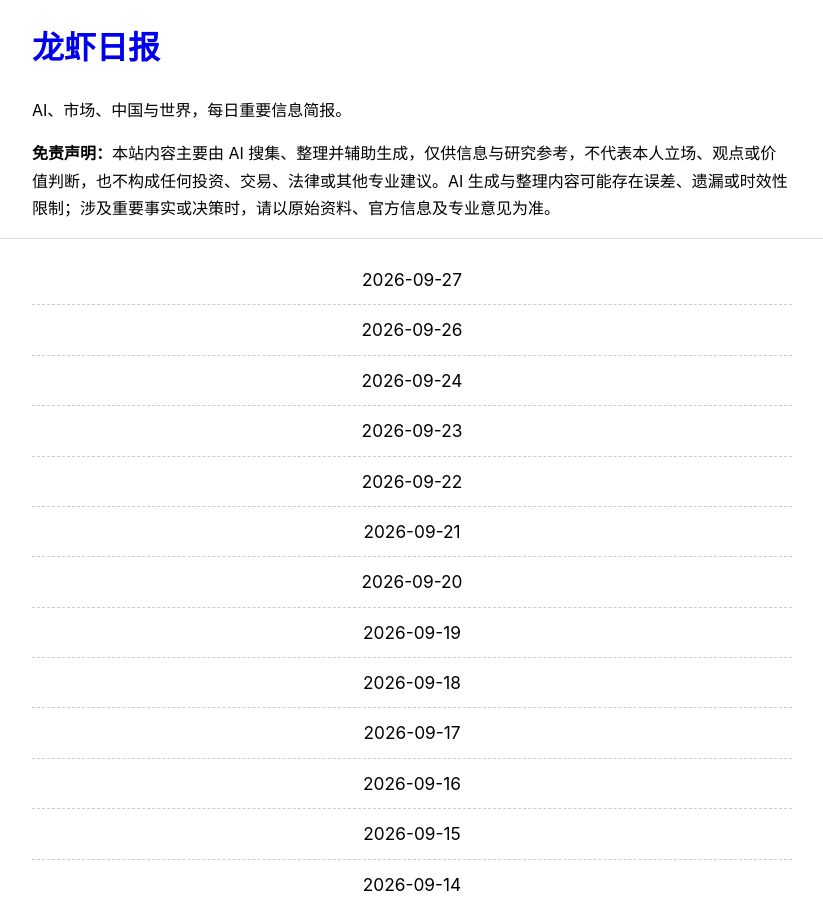
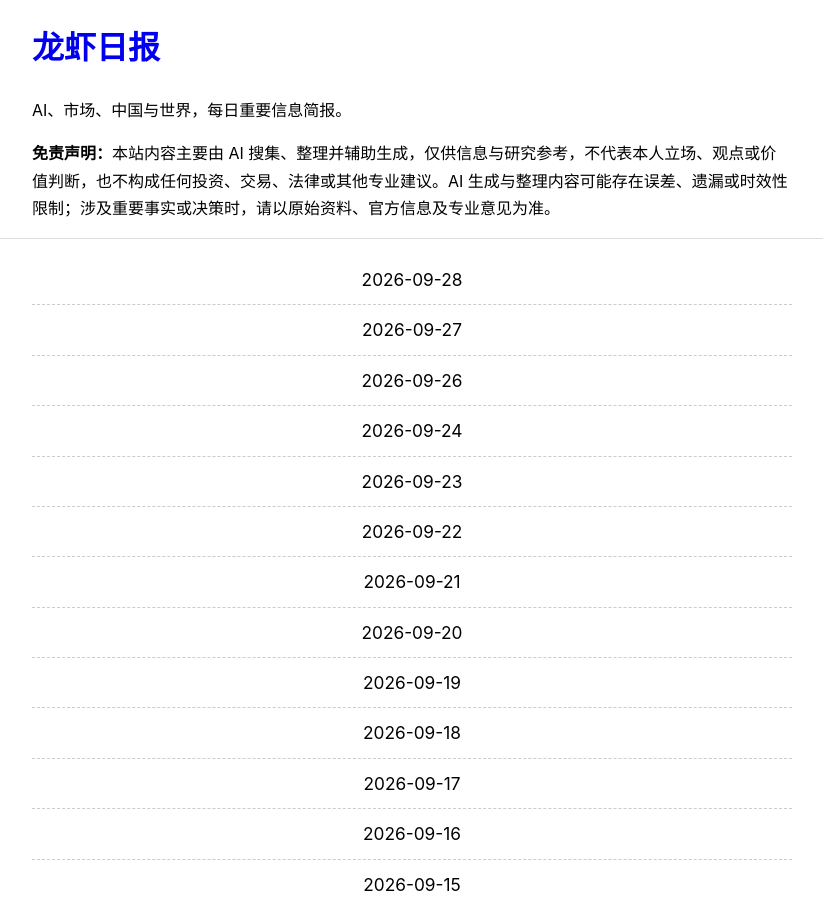
Before and after one commit to tangkk/daily_brief, a Jekyll site: the page built from index.html, in a window 1280 px wide and 900 px high. Shown: the whole window, without its empty margins (228-1051 px from the left). Built offline with Jekyll 4.4.1, drawn with Linux system fonts in a browser that asks for light colours.

Commit message:
Publish Daily Brief for 2026-09-28 after podcast

```diff
--- a/_data/audio.json
+++ b/_data/audio.json
@@ -41,5 +41,6 @@
   "2026-09-23": "https://pub-e2d65fa7f70240878f2e556592826485.r2.dev/daily/ep034-daily-2026-09-23.mp3",
   "2026-09-24": "https://pub-e2d65fa7f70240878f2e556592826485.r2.dev/daily/ep035-daily-2026-09-24.mp3",
   "2026-09-26": "https://pub-e2d65fa7f70240878f2e556592826485.r2.dev/daily/ep037-daily-2026-09-26.mp3",
-  "2026-09-27": "https://pub-e2d65fa7f70240878f2e556592826485.r2.dev/daily/ep038-daily-2026-09-27.mp3"
+  "2026-09-27": "https://pub-e2d65fa7f70240878f2e556592826485.r2.dev/daily/ep038-daily-2026-09-27.mp3",
+  "2026-09-28": "https://pub-e2d65fa7f70240878f2e556592826485.r2.dev/daily/ep039-daily-2026-09-28.mp3"
 }
```
Also changed, not shown: _posts/2026-09-28-daily-brief.md (renamed from _drafts/2026-09-28-daily-brief.md).
